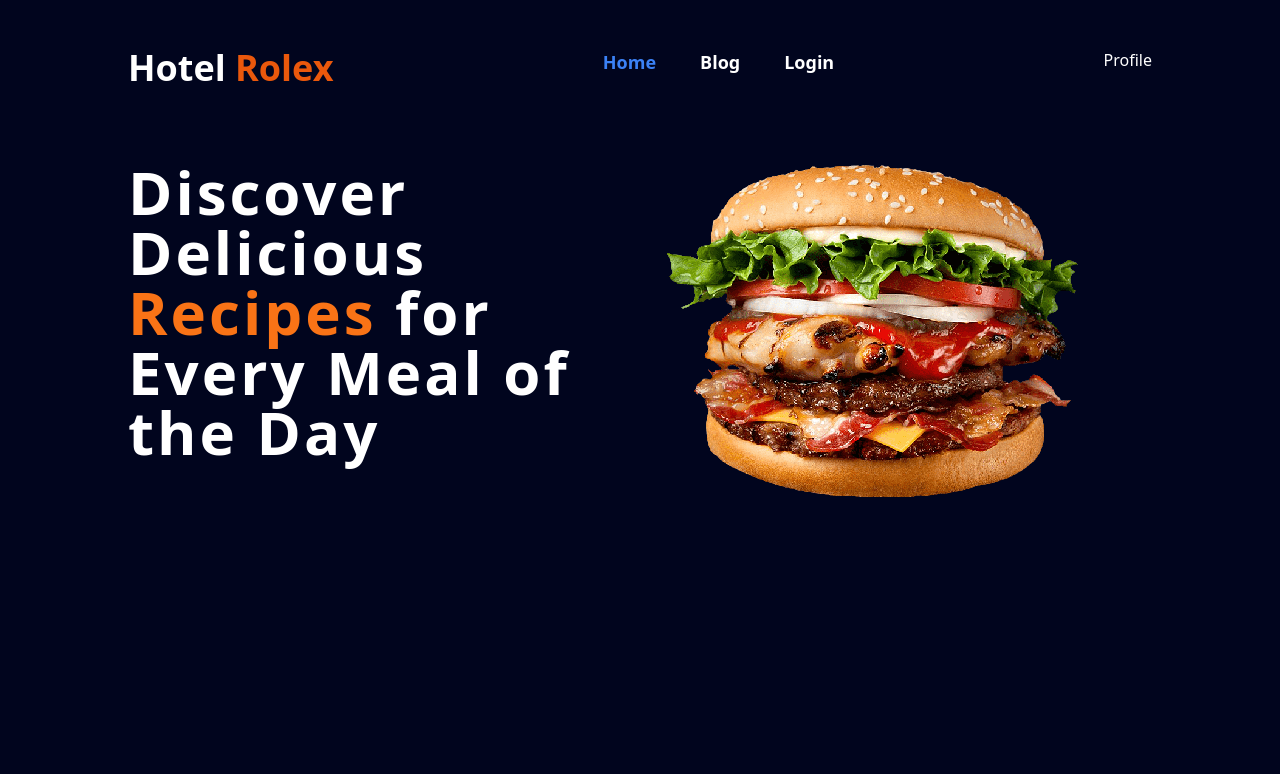
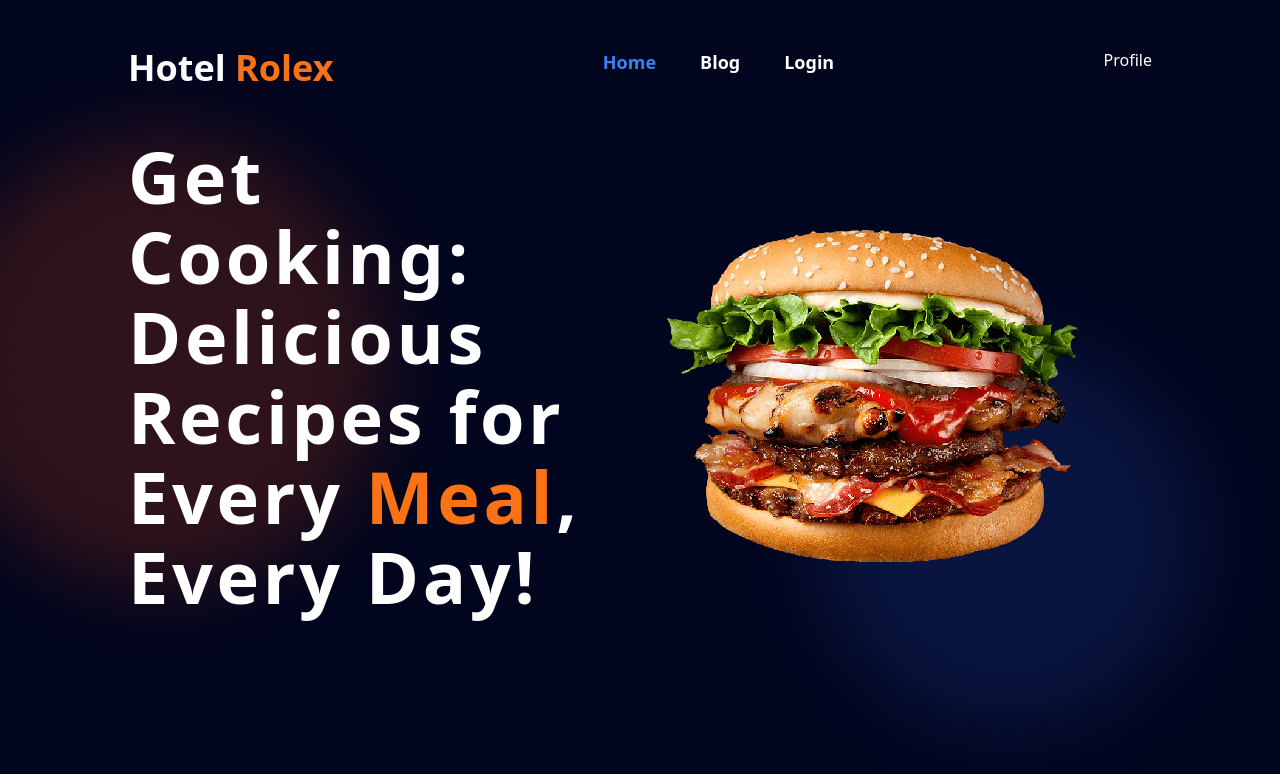
Before and after one commit to AhmedRamim/Chef-Seekers, a React (Vite) app: page / in a window 1280 px wide. Shown: the top 774 px of the page. Built offline with nearby package versions, Linux system fonts and the light colour scheme.

Commit message:
banner part complete

```diff
--- a/src/pages/Banner.jsx
+++ b/src/pages/Banner.jsx
@@ -2,9 +2,13 @@ import React from 'react';
 import img from '../../public/Assets/burger.png'
 const Banner = () => {
     return (
-        <div className='text-white text-6xl font-semibold flex items-center '>
-            <h1 className='md:w-1/2 tracking-wider divide-y-4'>Discover Delicious <span className='text-orange-500'>Recipes</span> for Every Meal of the Day</h1>
-            <img src={img} alt="" />
+        <div className='text-white font-semibold z-10  mt-12 relative h-full'>
+            <div className='bg-orange-800 absolute w-[450px] top-0 blur-2xl rounded-full overflow-hidden opacity-30  -left-48   h-[450px] -z-10'></div>
+            <div className='bg-blue-900 absolute w-96  blur-2xl rounded-full overflow-hidden opacity-30 top-52 -right-12  h-96 -z-10'></div>
+            <div className='flex items-center'>
+                <h1 className='tracking-wider   leading-[5rem] text-7xl'>Get Cooking: Delicious Recipes for Every <span className='text-orange-500'>Meal</span>, Every Day!</h1>
+                <img className='w-full' src={img} alt="" />
+            </div>
         </div>
     );
 };
--- a/src/shared/Navbar.jsx
+++ b/src/shared/Navbar.jsx
@@ -4,7 +4,7 @@ import { NavLink } from 'react-router-dom';
 const Navbar = () => {
     return (
         <div className='text-white flex justify-between pt-12'>
-            <h1 className='text-4xl font-bold'>Hotel <span className='text-orange-600'>Rolex</span></h1>
+            <h1 className='text-4xl font-bold'>Hotel <span className='text-orange-500'>Rolex</span></h1>
             <nav >
                 <ul className='flex  space-x-11 text-lg font-semibold'>
                     <li>
```
